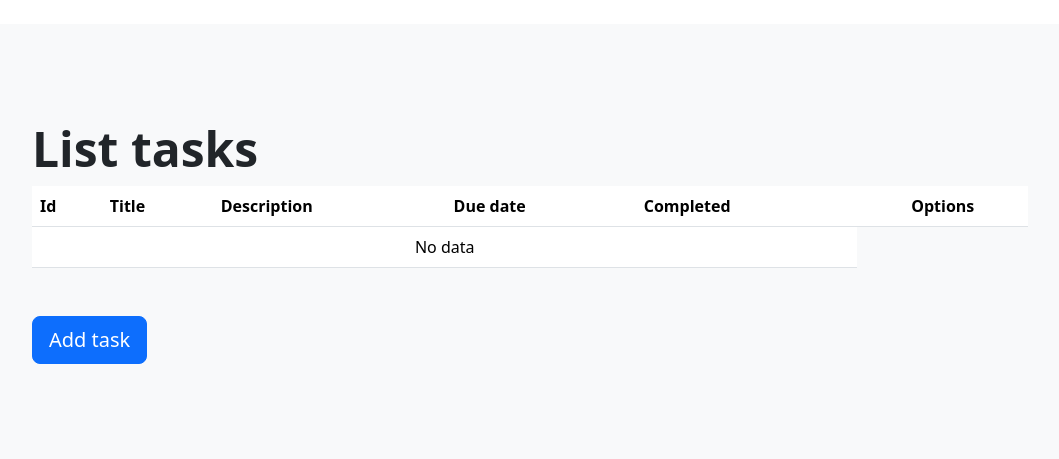
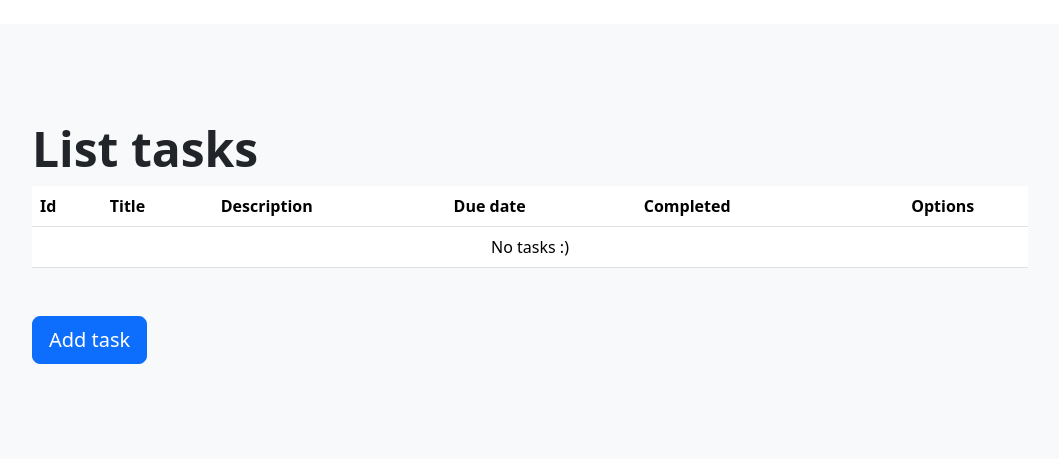
Before and after one commit to Corrales368/technical-test-tasks, a Django app: page / in a window 1280 px wide. Shown: the top 459 px of the page, without its empty margins (110-1169 px from the left). Run offline with Django 4.2, Linux system fonts and the light colour scheme; the visitor is signed in with stand-in values (Sample User, id 1); data that the repository does not hold is empty.

Commit message:
refactor: add comments

```diff
--- a/apps/authentication/views.py
+++ b/apps/authentication/views.py
@@ -4,7 +4,8 @@ from django.contrib.auth.views import LoginView
 
 class Login(LoginView):
     """
-
+    Login view that receives username and password.
+    All logic is implemented by the inherited class Django LoginView
     """
     template_name = 'authentication/login/login.html'
     redirect_authenticated_user = True
--- a/templates/tasks/list.html
+++ b/templates/tasks/list.html
@@ -33,7 +33,7 @@
                         </tr>
                         {% empty %}
                         <tr>
-                            <td colspan="5" class="text-center">No data</td>
+                            <td colspan="6" class="text-center">No tasks :)</td>
                         </tr>
                         {% endfor %}
                     </tbody>
```
